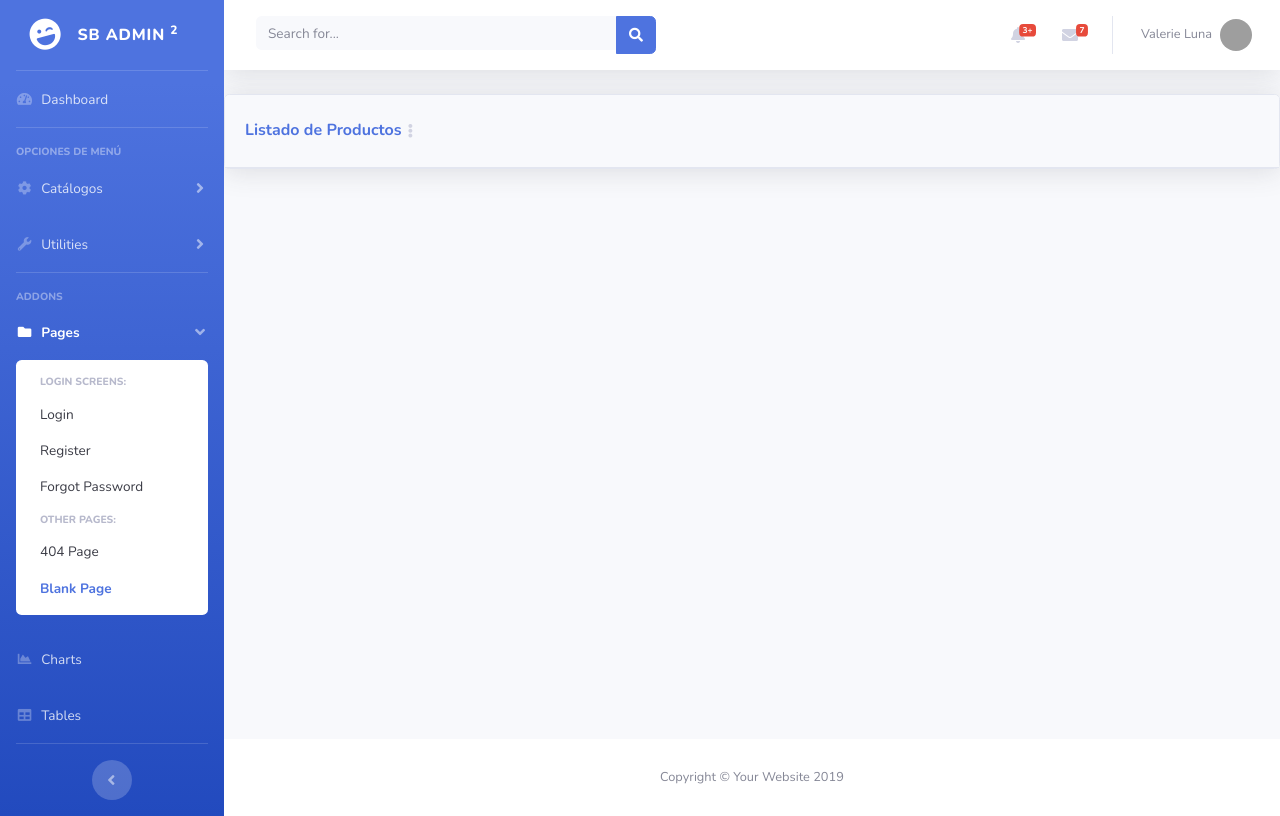
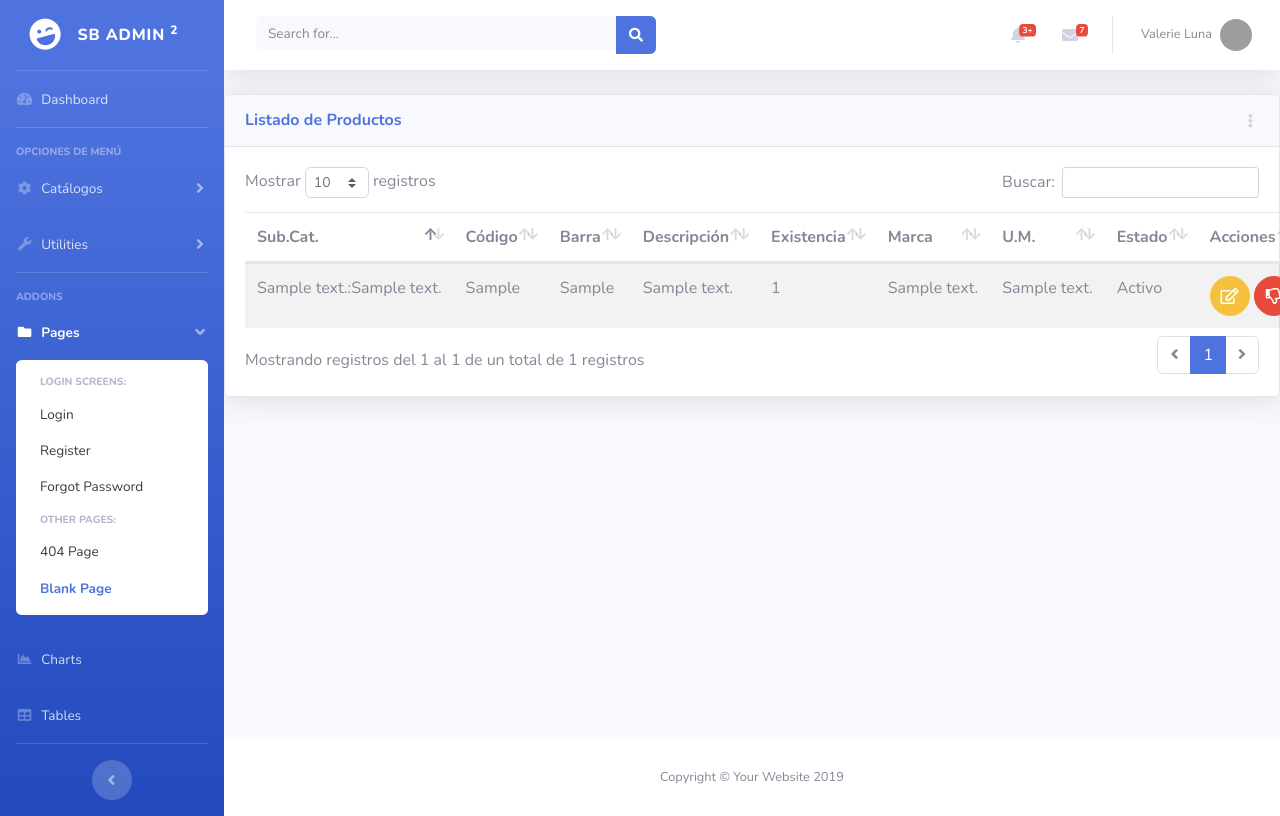
Before and after one commit to jpurrac/app, a Django app: page /inv/producto/ in a window 1280 px wide. Run offline with Django 3.2, Linux system fonts and the light colour scheme; a user stored in the database is signed in; tables that the repository leaves empty hold one stand-in row (values such as "Sample post"); some libraries are stand-ins or nearby versions; grey boxes are pictures that could not be loaded.

Commit message:
05-01-2020 15.15Hrs
Se arreglo producto_list

```diff
--- a/inv/templates/inv/producto_list.html
+++ b/inv/templates/inv/producto_list.html
@@ -1,10 +1,6 @@
-<!-- Hereda del templates/base/base.html  -->
 {% extends 'base/base.html' %}
 
-<!-- Hereda del templates/base/base.html  -->
 {% block page_content %}
-
-  <!-- Dropdown Card Example -->
 <div class="card shadow mb-4">
   <!-- Card Header - Dropdown -->
   <div class="card-header py-3 d-flex flex-row align-items-center justify-content-between">
@@ -14,53 +10,54 @@
         <i class="fas fa-ellipsis-v fa-sm fa-fw text-gray-400"></i>
       </a>
       <div class="dropdown-menu dropdown-menu-right shadow animated--fade-in" aria-labelledby="dropdownMenuLink">
-          <div class="dropdown-header">Acciones</div>
-          <a class="dropdown-item" onclick="return abrir_modal('{% url 'inv:producto_new' %}')" href="#"> <i class="far fa-calendar-plus"></i> Nueva</a>
+        <div class="dropdown-header">Acciones:</div>
+        <a class="dropdown-item" onclick="return abrir_modal('{% url 'inv:producto_new' %}')" href="#"><i class="far fa-calendar-plus"></i> Nuevo</a>
+      </div>
     </div>
   </div>
   <!-- Card Body -->
   <div class="card-body">
     {% if not obj %}
-      <div class="alert alert-info"> No hay Productos </div>
-
-      <table class="table table-striped table-hover dt-responsive nowrap" style="width: 100%;">
+    <div class="alert alert-info">No Productos</div>
+    {% endif %}
+    <table class="table table-striped table-hover dt-responsive nowrap" style="width:100%">
       <thead>
-          <th>Sub. Cat.</th>
+        <th>Sub.Cat.</th>
         <th>Código</th>
         <th>Barra</th>
         <th>Descripción</th>
         <th>Existencia</th>
         <th>Marca</th>
-          <th>U.M</th>
+        <th>U.M.</th>
         <th>Estado</th>
-          <th class="all">Acción</th>
+        <th class="all">Acciones</th>
       </thead>
       <tbody>
-          {% for item in obj %}
+        {% for item in obj%}
         <tr>
-             <td>{{item.subcategoria}}</td>
-             <td>{{item.codigo}}</td>
-             <td>{{item.codigo_barra}}</td> <!-- con filtro | -->
-             <td>{{item.descripcion}}</td> <!-- formato -->
-             <td>{{item.existencia}}</td>
-             <td>{{item.marca}}</td>
-             <td>{{item.unidad_medida}}</td>
+          <td>{{ item.subcategoria }}</td>
+          <td>{{ item.codigo }}</td>
+          <td>{{item.codigo_barra}}</td>
+          <td>{{ item.descripcion }}</td>
+          <td>{{ item.existencia }}</td>
+          <td>{{ item.marca }}</td>
+          <td>{{ item.unidad_medida }}</td>
           <td>{{item.estado|yesno:"Activo,Inactivo"}}</td>
           <td>
-                 <button class="btn btn-warning btn-circle"><i class="far fa-edit"></i> </button>
+            <button class="btn btn-warning btn-circle" onclick="return abrir_modal('{% url 'inv:producto_edit' item.id %}')">
+                <i class="far fa-edit"></i></button>
+                <a href="{% url 'inv:producto_inactivar' item.id %}" class="btn btn-danger btn-circle" role="button"><i class="far fa-thumbs-down"></i></a>
           </td>
         </tr>
         {% endfor %}
       </tbody>
     </table>
-     {% endif %}
   </div>
 </div>
-</div>
-
-  {% endblock page_content %}
+{% endblock %}
 {% block js_page %}
 <script>
+  // Call the dataTables jQuery plugin
   $(document).ready(function() {
     $('.table').DataTable({
       "language": {
@@ -90,5 +87,4 @@
     });
   });
   </script>
-
-  {% endblock js_page %}
+{% endblock %}
```
Lines whose indentation alone changed are shown as unchanged.
